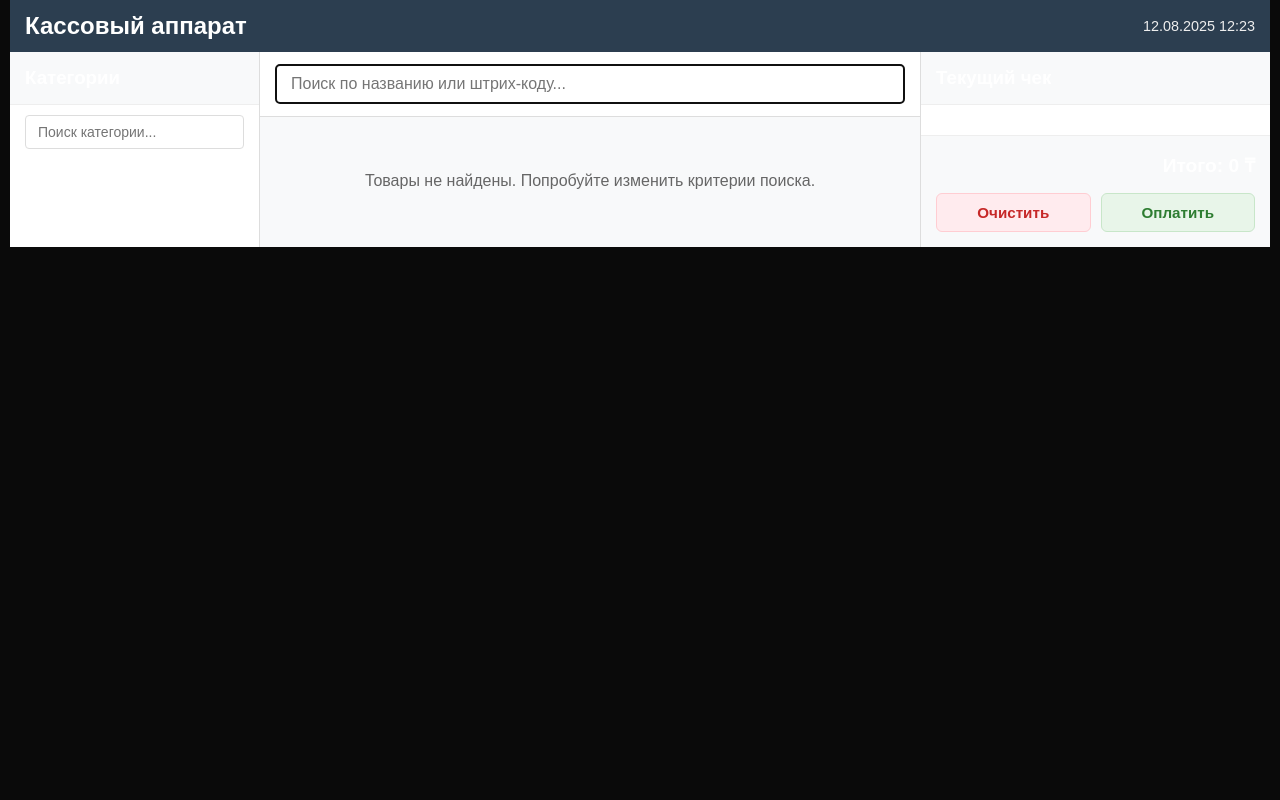
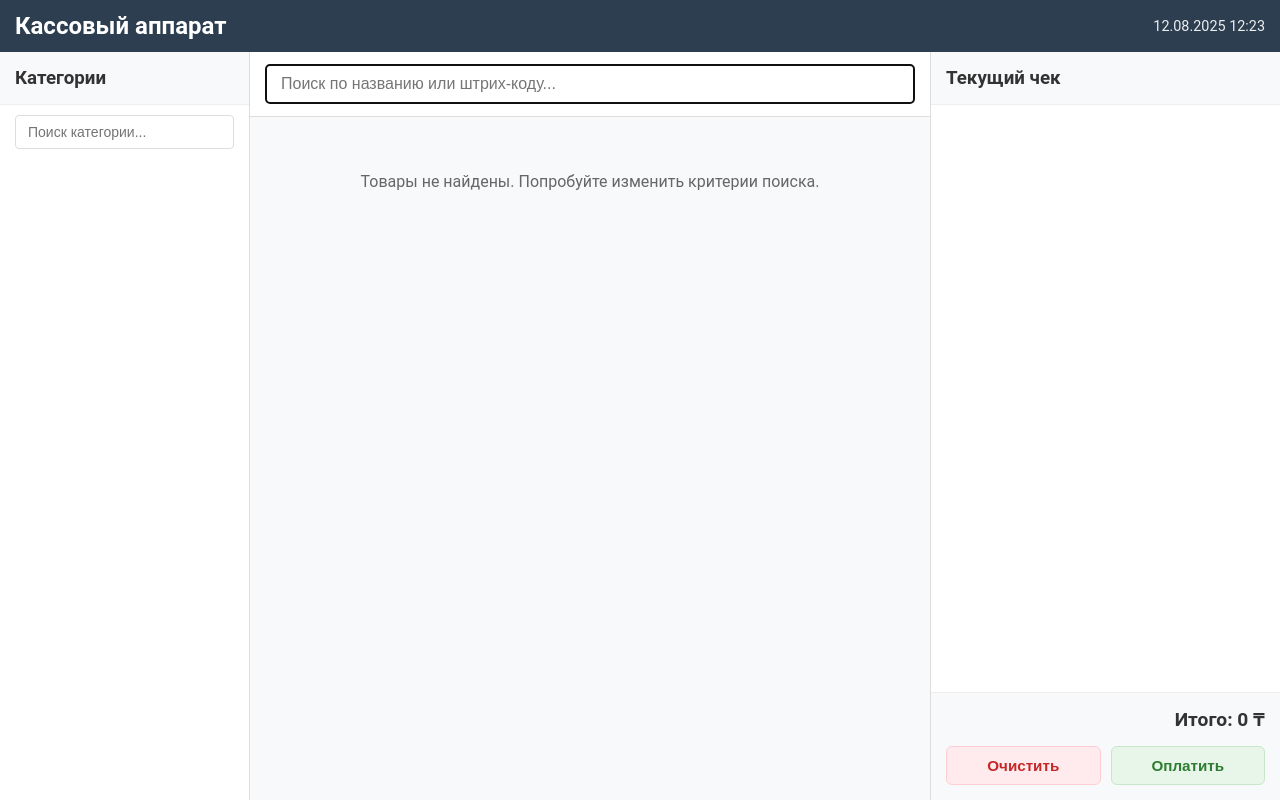
Before and after one commit to OLEGSEMYONOV254/vortex-pos, a Flask app: page /kassa in a window 1280 px wide. Run offline with Flask 3, Linux system fonts and the light colour scheme; data that the repository does not hold is empty; some libraries are stand-ins or nearby versions.

Commit message:
Update kassa.html

```diff
--- a/templates/kassa.html
+++ b/templates/kassa.html
@@ -13,11 +13,12 @@
     }
 
     body {
-      font-family: sans-serif;
-      background: #0a0a0a;
-      color: white;
-      margin: 0;
-      padding: 0 10px;
+      font-family: 'Roboto', sans-serif;
+      background: #f0f2f5;
+      color: #333;
+      height: 100vh;
+      display: flex;
+      flex-direction: column;
     }
 
     /* Шапка */
```
